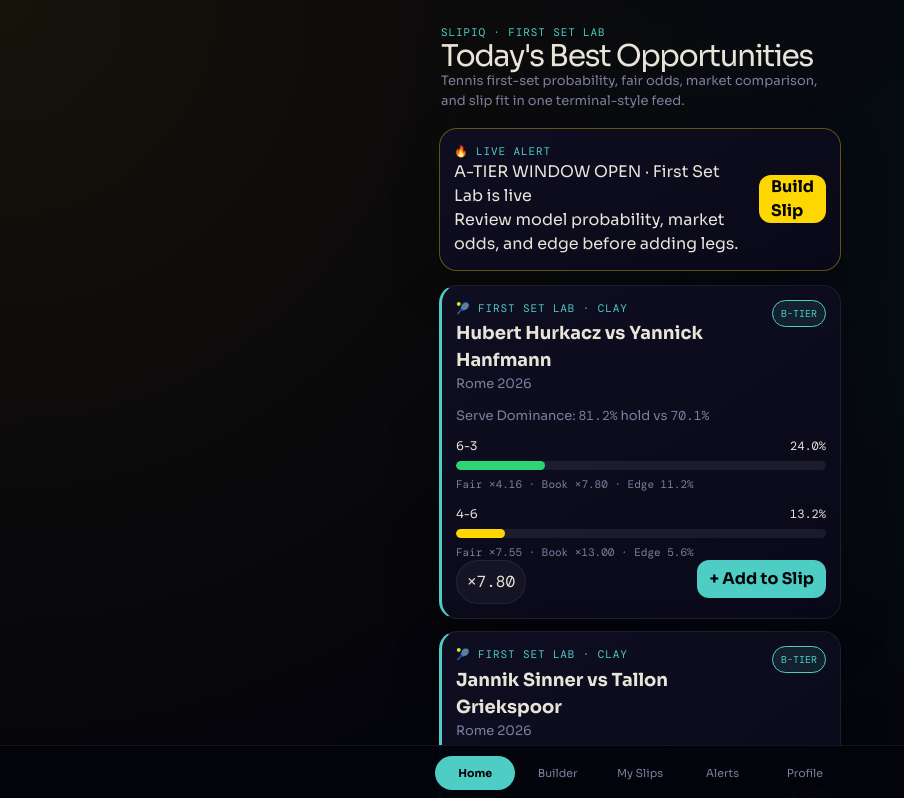
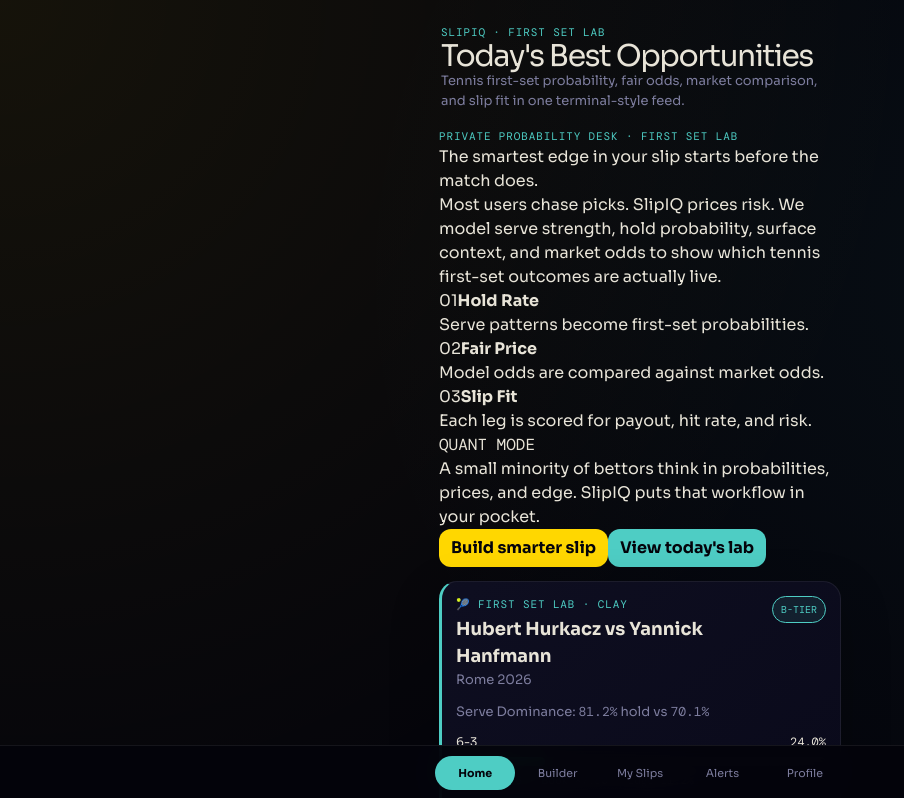
Before and after one commit to youssefalw2001/Slipiq-Mini-App, a React (Vite) app: page / in a window 1280 px wide. Shown: the top 798 px of the page, without its empty margins (0-904 px from the left). Built offline with nearby package versions, Linux system fonts and the light colour scheme.

Commit message:
Create premium First Set Lab intro

```diff
--- a/src/components/LiveAlertBanner.tsx
+++ b/src/components/LiveAlertBanner.tsx
@@ -1,26 +1,48 @@
 import { Link } from 'react-router-dom';
 
-interface LiveAlertBannerProps {
-  title?: string;
-  subtitle?: string;
-  to?: string;
-}
+export default function LiveAlertBanner() {
+  return (
+    <section className="intelligence-brief" aria-label="First Set Lab intelligence briefing">
+      <div className="brief-orb" />
+      <div className="brief-content">
+        <p className="eyebrow">PRIVATE PROBABILITY DESK · FIRST SET LAB</p>
+        <h2>The smartest edge in your slip starts before the match does.</h2>
+        <p className="brief-copy">
+          Most users chase picks. SlipIQ prices risk. We model serve strength, hold probability, surface context, and market odds to show which tennis first-set outcomes are actually live.
+        </p>
 
-export default function LiveAlertBanner({
-  title = 'A-TIER WINDOW OPEN · First Set Lab is live',
-  subtitle = 'Review model probability, market odds, and edge before adding legs.',
-  to = '/slip',
-}: LiveAlertBannerProps) {
-  return (
-    <section className="live-alert" aria-label="Live alert">
-      <div>
-        <p className="eyebrow">🔥 LIVE ALERT</p>
-        <h2>{title}</h2>
-        <p>{subtitle}</p>
+        <div className="brief-metrics" aria-label="SlipIQ model pillars">
+          <div>
+            <span>01</span>
+            <strong>Hold Rate</strong>
+            <p>Serve patterns become first-set probabilities.</p>
+          </div>
+          <div>
+            <span>02</span>
+            <strong>Fair Price</strong>
+            <p>Model odds are compared against market odds.</p>
+          </div>
+          <div>
+            <span>03</span>
+            <strong>Slip Fit</strong>
+            <p>Each leg is scored for payout, hit rate, and risk.</p>
+          </div>
+        </div>
+
+        <div className="brief-quote">
+          <span className="mono">QUANT MODE</span>
+          <p>A small minority of bettors think in probabilities, prices, and edge. SlipIQ puts that workflow in your pocket.</p>
+        </div>
+
+        <div className="brief-actions">
+          <Link className="button button-gold" to="/slip">
+            Build smarter slip
+          </Link>
+          <a className="button button-ghost" href="#opportunities">
+            View today&apos;s lab
+          </a>
+        </div>
       </div>
-      <Link className="button button-gold" to={to}>
-        Build Slip
-      </Link>
     </section>
   );
 }
```
